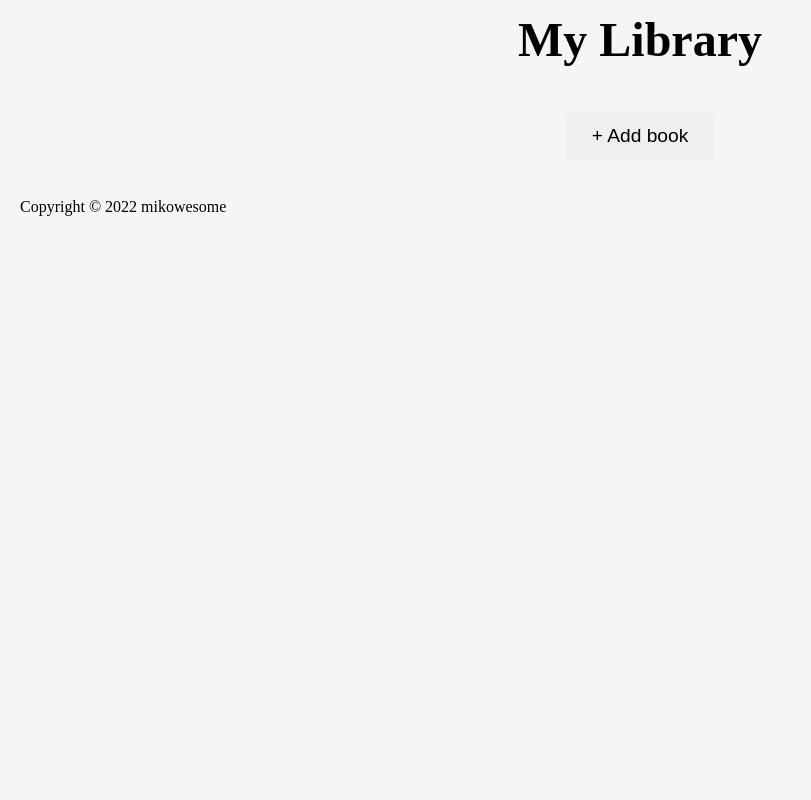
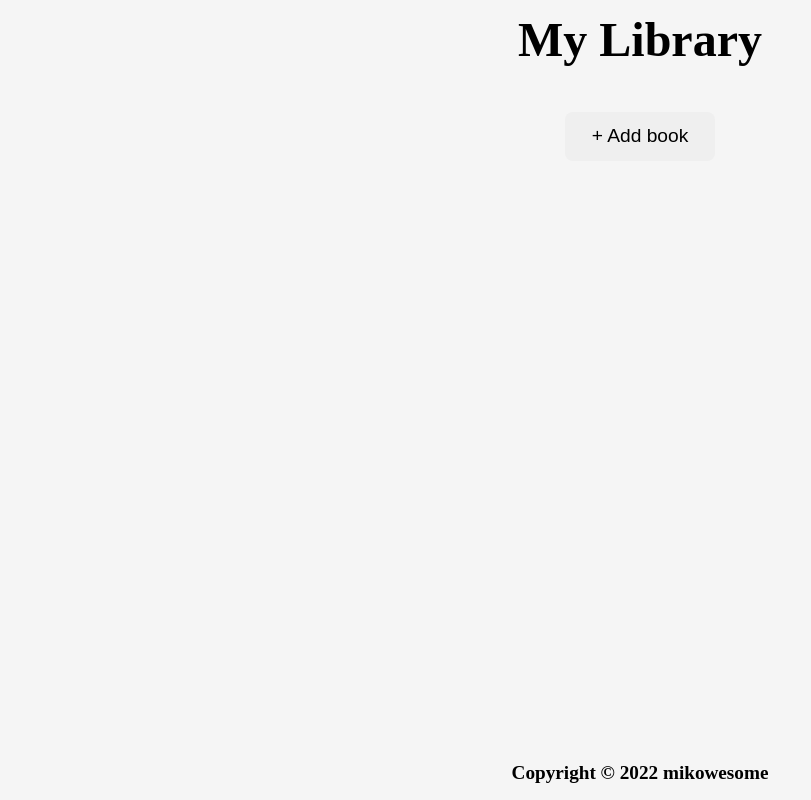
Before and after one commit to mikowesome/library, a plain HTML site: page index.html in a window 1280 px wide. Shown: the whole page, without its empty margins (0-811 px from the left). Drawn offline with Linux system fonts and the light colour scheme.

Commit message:
Fix footer

```diff
--- a/index.html
+++ b/index.html
@@ -36,7 +36,11 @@
     </div>
     <div class="overlay"></div>
 
-    <footer class="container">Copyright © 2022 mikowesome</footer>
+    <footer>
+        <div class="container">
+            <h2>Copyright © 2022 mikowesome</h2>
+        </div>
+    </footer>
     <script src="script.js"></script>
 </body>
 </html>
--- a/styles.css
+++ b/styles.css
@@ -1,8 +1,14 @@
 @import url('https://fonts.googleapis.com/css2?family=Roboto:wght@300;400;700&display=swap');
+
+html {
+    position: relative;
+    min-height: 99vh;
+}
 
 body {
     background-color: #F5F5F5;
-    padding: 0 20px;
+    padding: 0 20px 40px 20px;
+
 }
 
 .container {
@@ -174,3 +180,18 @@ header {
 }
 
 /* MODAL & OVERLAY */
+
+/* FOOTER */
+
+footer {
+    position: absolute;
+    left: 50%;
+    bottom: 0;
+    transform: translateX(-50%);
+    text-align: center;
+    font-weight: 700;
+    font-size: 1.2rem;
+    padding-bottom: 10px;
+}
+
+/* FOOTER */
```
